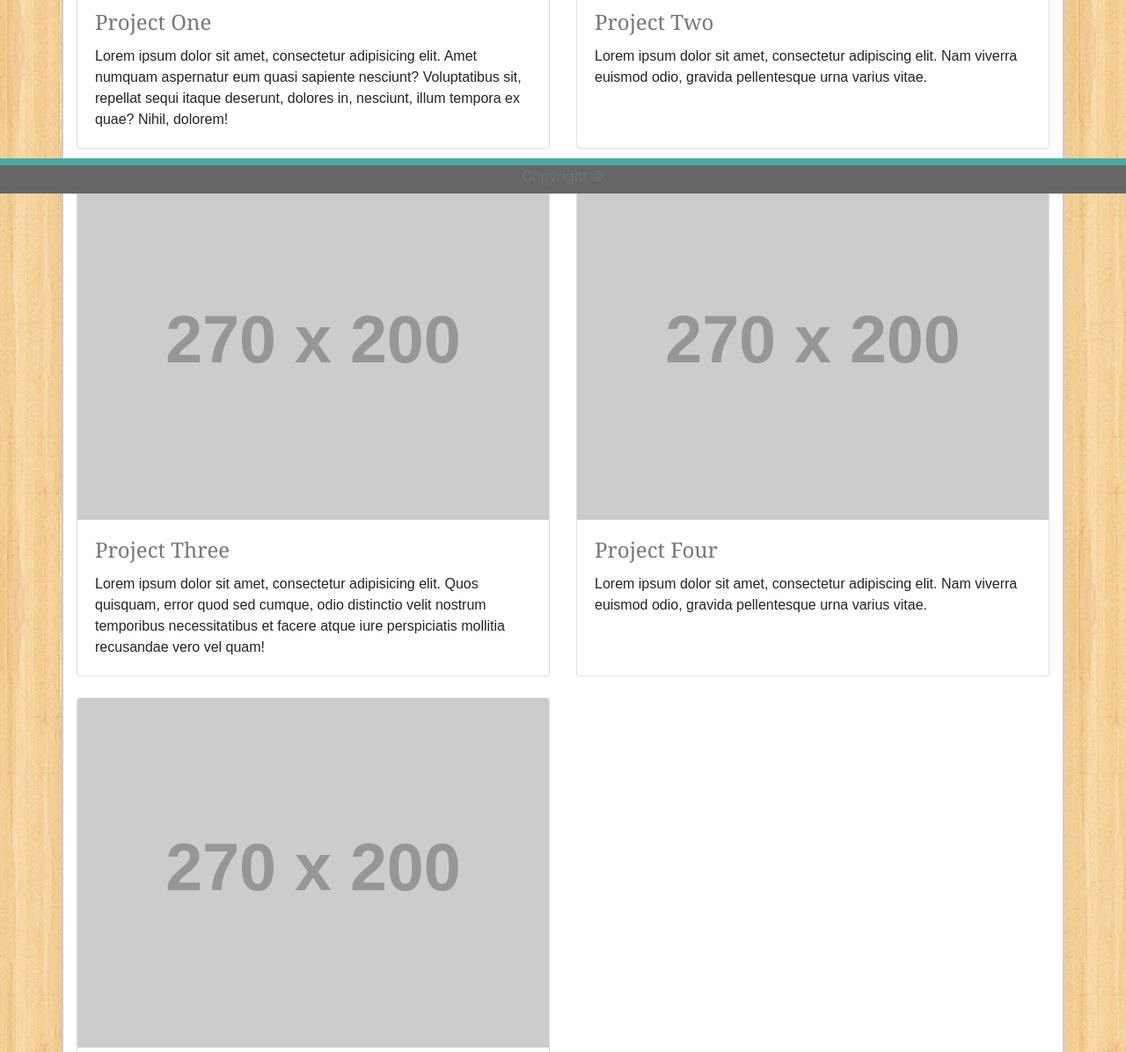
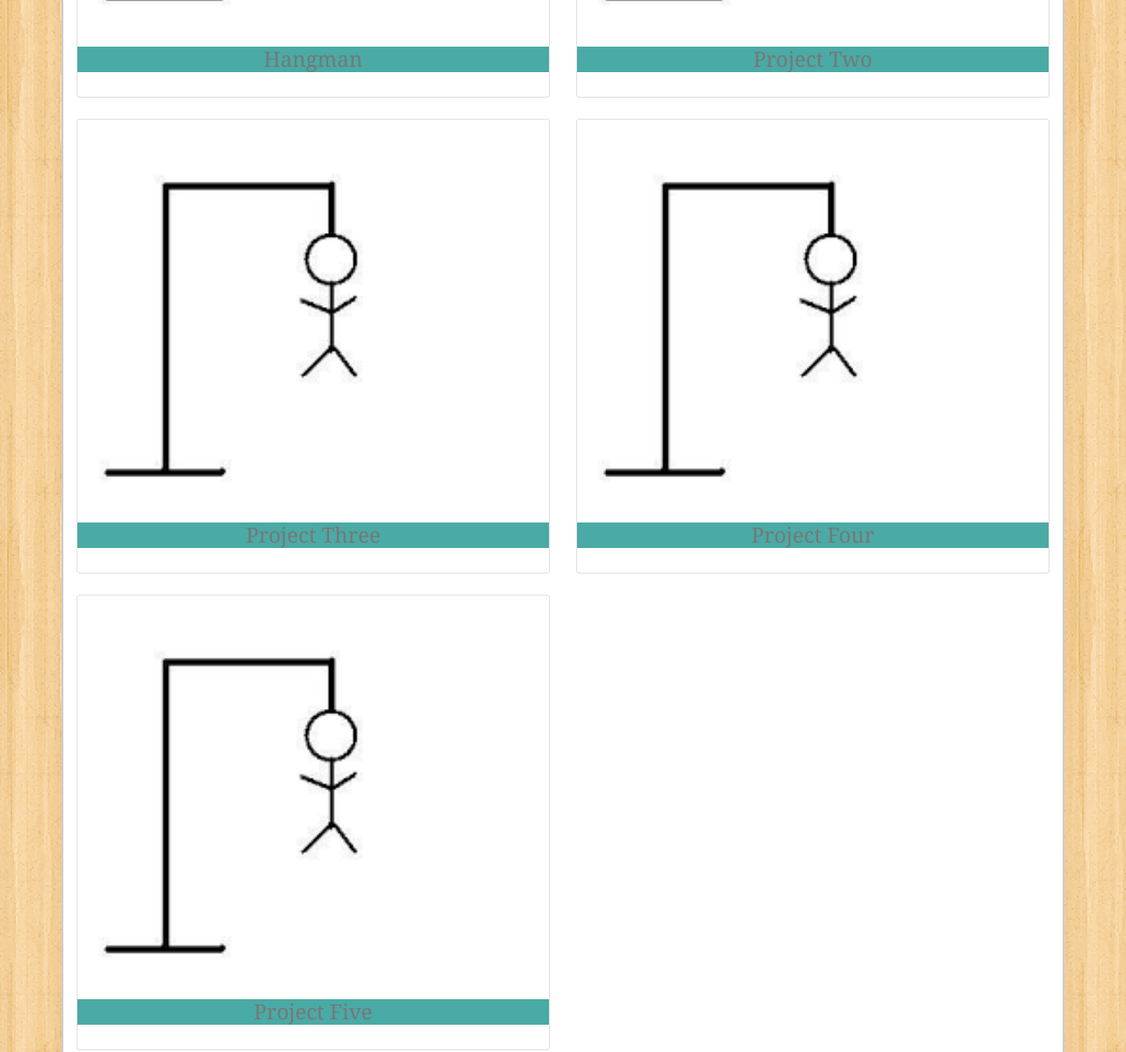
Before and after one commit to DRsiles92/HW2, a plain HTML site: page portfolio.html in a window 1280 px wide. Shown: the part 580-1776 px from the top of the page at 88% size. Drawn offline with nearby package versions, Linux system fonts and the light colour scheme; placeholder pictures from the web are drawn by us.

Commit message:
Updated porfolio page

```diff
--- a/assets/css/stylesheet.css
+++ b/assets/css/stylesheet.css
@@ -96,8 +96,22 @@ footer{
     border-top: 8px solid #4aaaa5;
     height: 5%;
     margin-top: 30px;
-    position: fixed;
+    position: unset;
  }
+
+/* portfolio styling */
+.img-caption{
+    width: 100%;
+    background-color: #4aaaa5;
+    text-align: center;
+
+}
+.card-body{
+    padding-left: 0px;
+    padding-right: 0px;
+}
+/* porfolio styling */
+
 
  @media screen and (max-width: 640px) {
 
--- a/portfolio.html
+++ b/portfolio.html
@@ -45,71 +45,65 @@
 
   <!-- Page Content -->
 <div class="container main-bio bg-white">
-
-  <!-- Page Heading -->
+ <!-- Page Heading -->
   <h1 class="my-4">Portfolio</h1>
 
   <div class="row">
     <div class="col-lg-6 col-sm-6 mb-4">
       <div class="card h-100">
-        <a href="#"><img class="card-img-top" src="http://placehold.it/270x200" alt=""></a>
+        <a href="#"><img class="card-img-top" src="assets/images/hangman.png" alt=""></a>
         <div class="card-body">
-          <h4 class="card-title">
-            <a href="#">Project One</a>
+          <h4 class="img-caption">
+            <a href="#">Hangman</a>
           </h4>
-          <p class="card-text">Lorem ipsum dolor sit amet, consectetur adipisicing elit. Amet numquam aspernatur eum quasi sapiente nesciunt? Voluptatibus sit, repellat sequi itaque deserunt, dolores in, nesciunt, illum tempora ex quae? Nihil, dolorem!</p>
         </div>
       </div>
     </div>
     <div class="col-lg-6 col-sm-6 mb-4">
       <div class="card h-100">
-        <a href="#"><img class="card-img-top" src="http://placehold.it/270x200" alt=""></a>
+        <a href="#"><img class="card-img-top" src="assets/images/hangman.png" alt=""></a>
         <div class="card-body">
-          <h4 class="card-title">
+          <h4 class="img-caption">
             <a href="#">Project Two</a>
           </h4>
-          <p class="card-text">Lorem ipsum dolor sit amet, consectetur adipiscing elit. Nam viverra euismod odio, gravida pellentesque urna varius vitae.</p>
         </div>
       </div>
     </div>
     <div class="col-lg-6 col-sm-6 mb-4">
       <div class="card h-100">
-        <a href="#"><img class="card-img-top" src="http://placehold.it/270x200" alt=""></a>
+        <a href="#"><img class="card-img-top" src="assets/images/hangman.png" alt=""></a>
         <div class="card-body">
-          <h4 class="card-title">
+          <h4 class="img-caption">
             <a href="#">Project Three</a>
           </h4>
-          <p class="card-text">Lorem ipsum dolor sit amet, consectetur adipisicing elit. Quos quisquam, error quod sed cumque, odio distinctio velit nostrum temporibus necessitatibus et facere atque iure perspiciatis mollitia recusandae vero vel quam!</p>
         </div>
       </div>
     </div>
     <div class="col-lg-6 col-sm-6 mb-4">
       <div class="card h-100">
-        <a href="#"><img class="card-img-top" src="http://placehold.it/270x200" alt=""></a>
+        <a href="#"><img class="card-img-top" src="assets/images/hangman.png" alt=""></a>
         <div class="card-body">
-          <h4 class="card-title">
+          <h4 class="img-caption">
             <a href="#">Project Four</a>
           </h4>
-          <p class="card-text">Lorem ipsum dolor sit amet, consectetur adipiscing elit. Nam viverra euismod odio, gravida pellentesque urna varius vitae.</p>
         </div>
       </div>
     </div>
     <div class="col-lg-6 col-sm-6 mb-4">
       <div class="card h-100">
-        <a href="#"><img class="card-img-top" src="http://placehold.it/270x200" alt=""></a>
+        <a href="#"><img class="card-img-top" src="assets/images/hangman.png" alt=""></a>
         <div class="card-body">
-          <h4 class="card-title">
+          <h4 class="img-caption">
             <a href="#">Project Five</a>
           </h4>
-          <p class="card-text">Lorem ipsum dolor sit amet, consectetur adipiscing elit. Nam viverra euismod odio, gravida pellentesque urna varius vitae.</p>
         </div>
       </div>
     </div>
   </div>
-  <!-- /.row -->
+  <!-- !-- /.row -- -->
 
 </div>
-<!-- /.container -->
+<!-- !-- /.container -->
 
 <footer class="footer">
   <div class="container">
```
